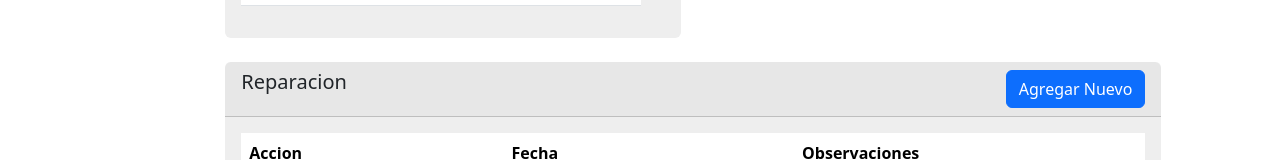
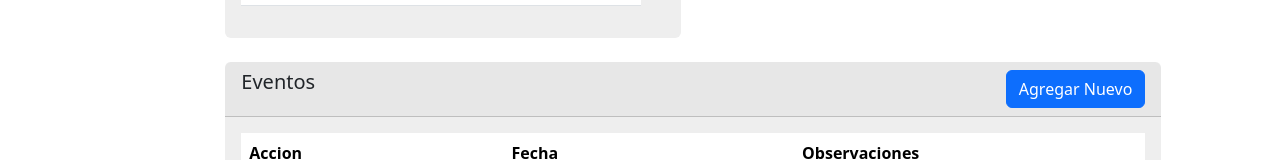
Before and after one commit to IJSagnella/ReactTP, a React (Vite) app in the folder tp-react/: page /empleado/ordenes/1 in a window 1280 px wide. Shown: the part 946-1106 px from the top of the page. Built offline with nearby package versions, Linux system fonts and the light colour scheme.

Commit message:
correcciones orden

```diff
--- a/tp-react/src/pages/empleado/OrdenInfo.jsx
+++ b/tp-react/src/pages/empleado/OrdenInfo.jsx
@@ -1,9 +1,8 @@
 import '../../css/OrdenInfo.css';
 import { Menu } from '../../components/Menu';
-import { CardOrden } from '../../components/CardOrden';
-import ordenes from '../../DB/ordenes.json';
+//import ordenes from '../../DB/ordenes.json';
 
-const orden = ordenes.lista[0];
+//const orden = ordenes.lista[0];
 
 export const OrdenInfo = () => {
 
@@ -158,7 +157,7 @@ export const OrdenInfo = () => {
                         <div className="col">
                         <div className="card">
                                 <div className="card-header d-flex justify-content-between">
-                                    <h5>Reparacion</h5>
+                                    <h5>Eventos</h5>
                                     <a href="#" className="btn btn-primary">Agregar Nuevo</a>
                                 </div>
                                 <div className="card-body">
```
